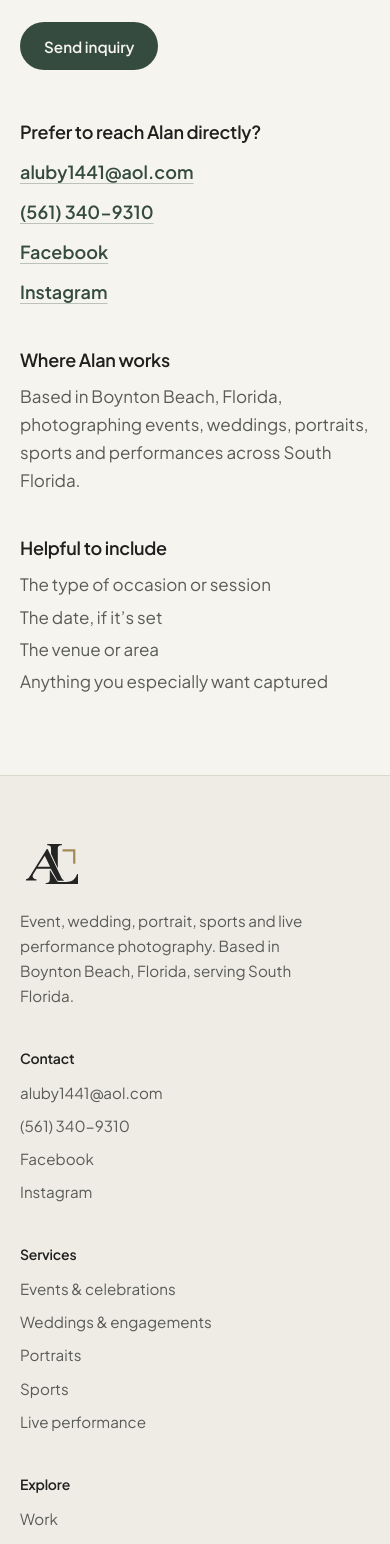
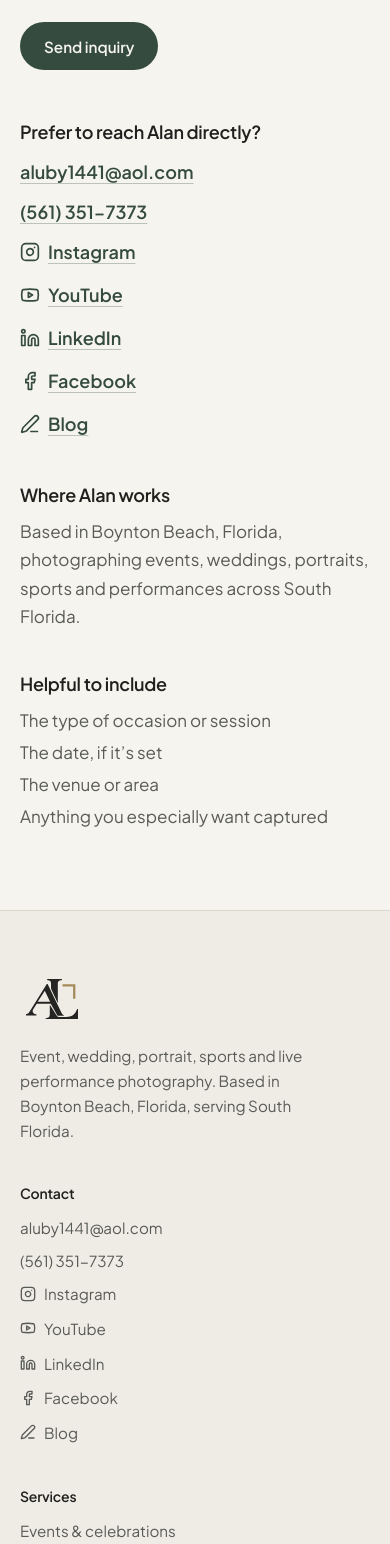
Before and after one commit to BizzOne-Digital/Alan-Luby-Photography, a React (Vite) app: page /contact in a window 390 px wide. Shown: the part 1351-2895 px from the top of the page. Built offline with nearby package versions, Linux system fonts and the light colour scheme; no server answers.

Commit message:
Social links added and replaced the phone number

```diff
--- a/src/components/Footer.tsx
+++ b/src/components/Footer.tsx
@@ -1,15 +1,19 @@
 import React from 'react';
 import { Link } from 'react-router-dom';
+import { Facebook, Instagram, Linkedin, PenLine, Youtube } from 'lucide-react';
 import { Wordmark } from './Header';
 import { servicesData } from '../data/services';
 
 export const EMAIL = 'aluby1441@aol.com';
-export const PHONE = '(561) 340-9310';
-export const PHONE_HREF = 'tel:+15613409310';
+export const PHONE = '(561) 351-7373';
+export const PHONE_HREF = 'tel:+15613517373';
 export const SOCIALS = [
-  ['Facebook', 'https://www.facebook.com/alan.luby'],
-  ['Instagram', 'https://www.instagram.com/alan_luby/'],
-];
+  ['Instagram', 'https://www.instagram.com/alanluby', Instagram],
+  ['YouTube', 'https://www.youtube.com/aluby1441', Youtube],
+  ['LinkedIn', 'https://www.linkedin.com/in/alan-luby-05449322/', Linkedin],
+  ['Facebook', 'https://www.facebook.com/profile.php?id=100063464860168', Facebook],
+  ['Blog', 'https://alanlubyphoto.blogspot.com/', PenLine],
+] as const;
 
 export const Footer: React.FC = () => (
   <footer className="border-t border-line bg-sand/60">
@@ -26,9 +30,10 @@ export const Footer: React.FC = () => (
         <ul className="space-y-2 text-[0.95rem]">
           <li><a href={`mailto:${EMAIL}`} className="text-muted hover:text-ink">{EMAIL}</a></li>
           <li><a href={PHONE_HREF} className="text-muted hover:text-ink">{PHONE}</a></li>
-          {SOCIALS.map(([label, href]) => (
+          {SOCIALS.map(([label, href, Icon]) => (
             <li key={href}>
-              <a href={href} target="_blank" rel="noopener noreferrer" className="text-muted hover:text-ink">
+              <a href={href} target="_blank" rel="noopener noreferrer" className="inline-flex items-center gap-2 text-muted hover:text-ink">
+                <Icon className="h-4 w-4" aria-hidden="true" />
                 {label}<span className="sr-only"> (opens in a new tab)</span>
               </a>
             </li>
--- a/src/pages/ContactPage.tsx
+++ b/src/pages/ContactPage.tsx
@@ -148,7 +148,7 @@ export const ContactPage: React.FC = () => {
     <>
       <PageMeta
         title="Inquire"
-        description="Contact Alan Luby about event, wedding, engagement, portrait, sports or live performance photography in South Florida. Email aluby1441@aol.com or call (561) 340-9310."
+        description="Contact Alan Luby about event, wedding, engagement, portrait, sports or live performance photography in South Florida. Email aluby1441@aol.com or call (561) 351-7373."
       />
 
       <section className="wrap grid gap-12 pb-20 pt-12 sm:pt-16 lg:grid-cols-[1.5fr_1fr] lg:gap-20">
@@ -245,9 +245,10 @@ export const ContactPage: React.FC = () => {
             <p>
               <a href={PHONE_HREF} className="text-link text-lg">{PHONE}</a>
             </p>
-            {SOCIALS.map(([label, href]) => (
+            {SOCIALS.map(([label, href, Icon]) => (
               <p key={href}>
-                <a href={href} target="_blank" rel="noopener noreferrer" className="text-link text-lg">
+                <a href={href} target="_blank" rel="noopener noreferrer" className="text-link inline-flex items-center gap-2 text-lg">
+                  <Icon className="h-5 w-5" aria-hidden="true" />
                   {label}<span className="sr-only"> (opens in a new tab)</span>
                 </a>
               </p>
```
